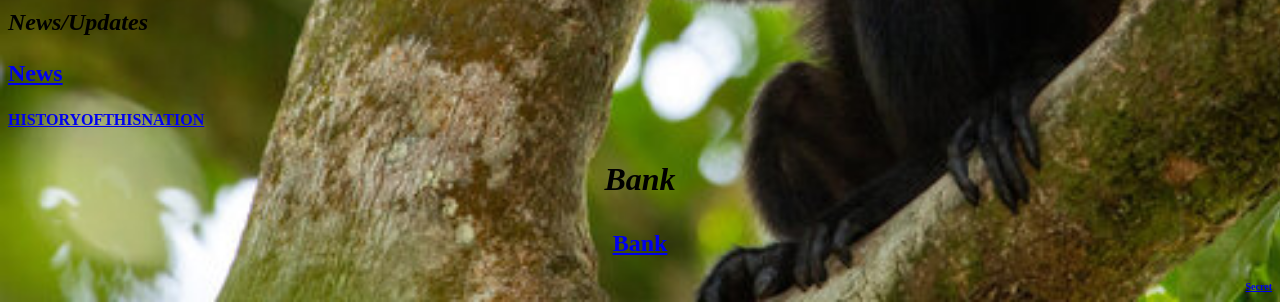
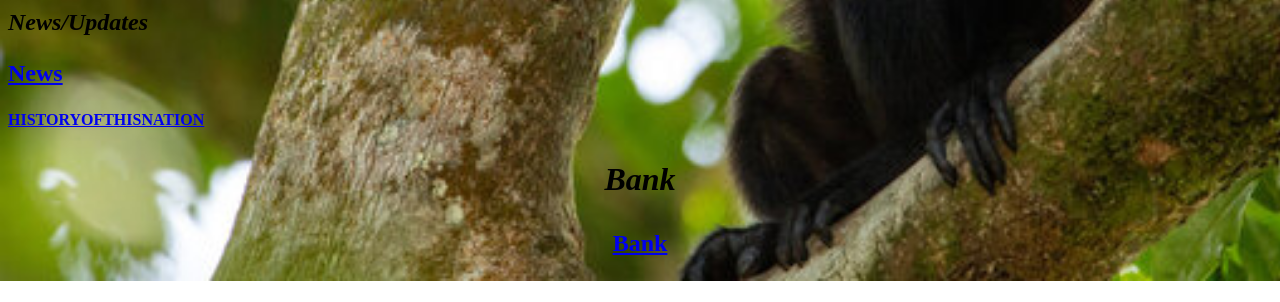
Before and after one commit to stonenosam/HiThisIsFun, a plain HTML site: page index.html in a window 1280 px wide. Shown: the part 625-927 px from the top of the page. After the commit the page ends 906 px from the top, so only its background shows below. Drawn offline with Linux system fonts and the light colour scheme.

Commit message:
Update index.html

```diff
--- a/index.html
+++ b/index.html
@@ -36,6 +36,5 @@
         <font size="6"><p align="center"><b><i>Bank</i></b></p></font>
         <font size="5"><p align="center"><a href="Bank.html"><b>Bank</b></a></p></font>
     </section4>
-    <font size="0"><p align="right"><a href="Secrets.html"><b>Secret</b></a></p></font>
 </body>
 </html>
```
